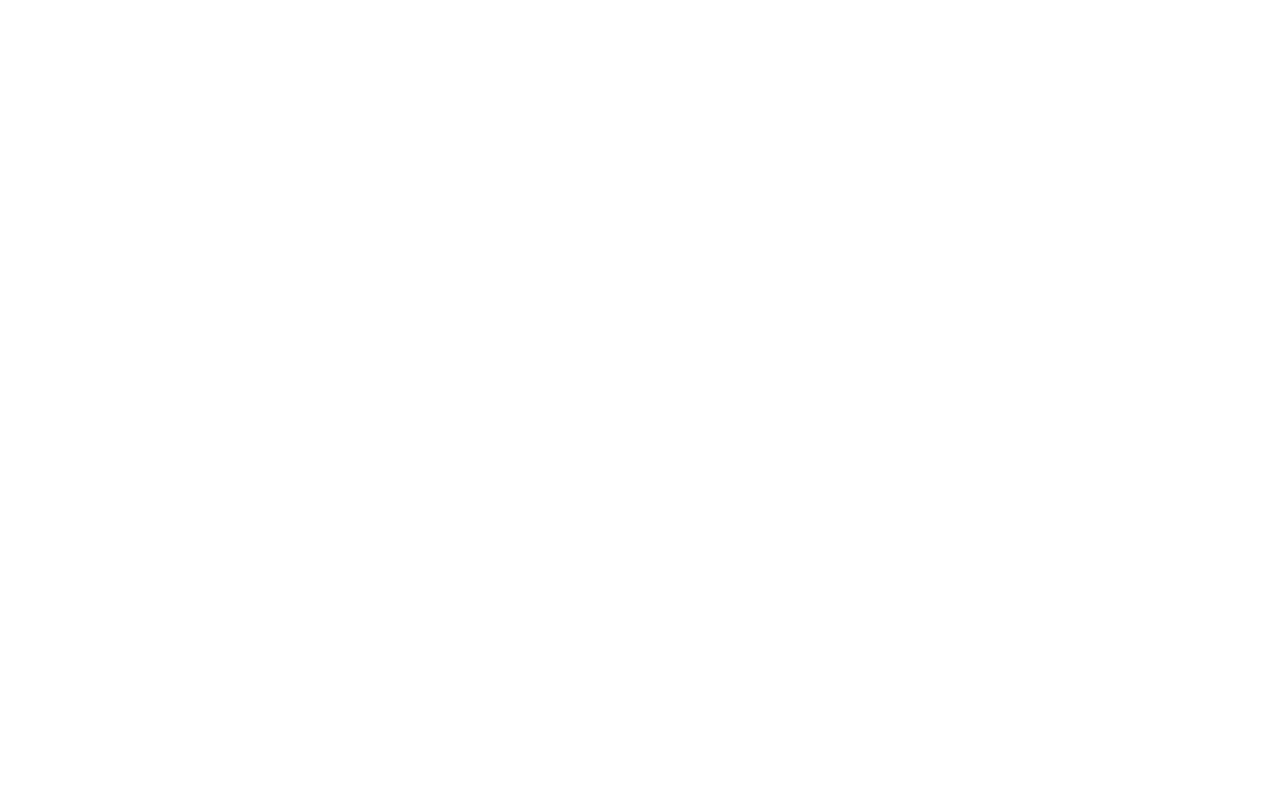
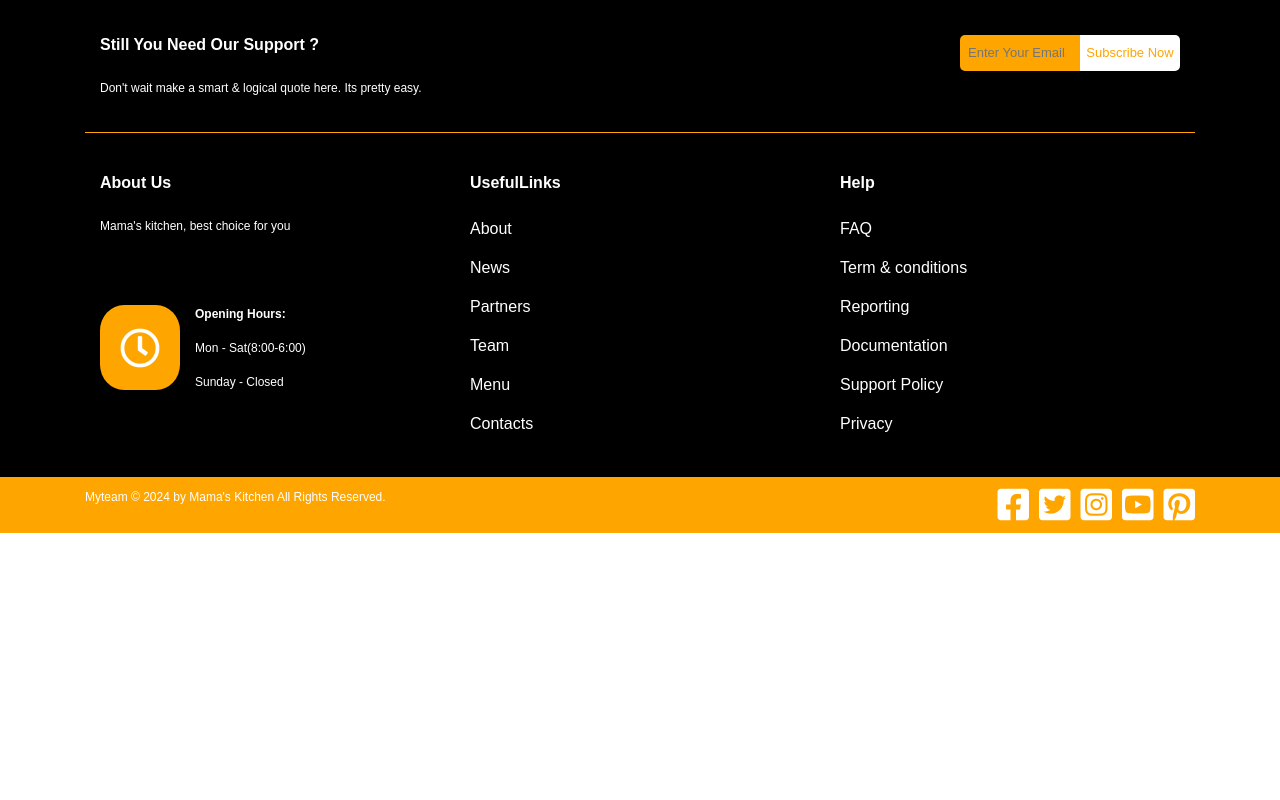
Before and after one commit to TranHoangXuanNguyen/PHP_WebBasicProject, a PHP site: page /phpmailer/app/components/footer.php in a window 1280 px wide. Before the commit the page is empty. Run offline with PHP 8.4, Linux system fonts and the light colour scheme.

Commit message:
#2-haupdate_footer

```diff
--- /dev/null
+++ b/app/assets/css/footer.css
@@ -0,0 +1,139 @@
+
+        *{
+                margin:0px;
+                padding:0px;
+                color:white;
+                font-family: arial;
+        }
+        footer{
+                background-color: black;
+
+        }
+        .container {
+                padding: 20px 30px 0px 30px;
+                width: 1300px;
+                margin: 0 auto;
+        }
+
+        .row:first-child {
+                border-bottom: 1px solid orange; /* Tạo đường gạch dưới */
+                padding-bottom: 10px; /* Thêm khoảng cách  */
+                margin-top: 15px;
+
+        }
+
+        .subscribe-form {
+                padding:0px;
+                font-size: 13px;
+                display: flex; /* Đặt chúng vào một dòng */
+                justify-content: flex-end;
+                /* border-radius: 3px;
+                border:1px solid orange;
+                align-items: center; */
+        }
+        .title p{
+               margin-bottom: 25px;
+               margin-top: 15px;
+
+        }
+        .subscribe-form input{
+                padding: 8px;
+                border: none;
+                border-radius: 5px 0 0 5px;
+                color: white;
+                background-color: orange;
+                width: 120px;
+                margin-right: 0; /* Đảm bảo không có khoảng cách bên phải */
+
+        }
+        .subscribe-form button{
+                color:orange;
+                background-color: white;
+                border-radius: 0px 5px 5px 0px;
+                width: 100px;
+                border:none;
+                padding:5px;
+                margin-left: 0; /* Đảm bảo không có khoảng cách bên trái */
+
+        }
+        .row:nth-child(2) {
+                margin-top: 40px; /* Thêm khoảng cách 20px phía trên hàng giữa */
+                margin-bottom: 25px;
+
+        }
+        .time{
+                margin-top:70px;
+                display:flex;
+
+                gap:15px;
+        }
+        .clock-icon{
+                display: flex; /* Kích hoạt Flexbox */
+                justify-content: center; /* Căn giữa icon theo chiều ngang */
+                align-items: center; /* Căn giữa icon theo chiều dọc */
+                flex: 0 0 80px; /* Chiều rộng và chiều cao của biểu tượng */
+                height: 85px; /* Đảm bảo biểu tượng hình vuông */
+                border-radius: 30%; /* Tạo khung hình tròn */
+                background-color: orange;
+                align-items: center;
+
+
+        }
+
+        ul{
+                list-style: none;
+        }
+        ul li {
+           margin-bottom: 15px; /* Tạo khoảng cách giữa các mục trong danh sách */
+        }
+        ul li a {
+                text-decoration: none; /* Xóa gạch chân */
+                color: white; /*Màu chữ*/
+        }
+
+        ul li a:hover {
+                color: orange; /* Thêm hiệu ứng màu khi hover */
+        }
+        .row:last-child{
+                display:flex;
+                justify-content: space-around;
+                align-items: center; /* Căn giữa theo chiều dọc */
+                background-color: orange;
+                width: 100vw; /* Full toàn bộ chiều ngang màn hình */
+                margin-left: calc(-50vw + 50%); /* Đưa phần tử ra khỏi giới hạn container */
+                padding: 10px 30px; /* Thêm khoảng cách padding */
+                text-align: center; /* Giúp căn giữa nội dung text */
+
+        }
+       .icon-right {
+                display: flex;
+                justify-content: flex-end; /* Căn giữa nội dung ngang */
+                align-items: center; /* Căn giữa nội dung dọc */
+                height: 100%; /* Đảm bảo full chiều cao */
+                padding-right: 55px; /* Thêm khoảng cách bên phải */
+        }
+        .text-under{
+                display: flex;
+                justify-content: flex-start; /* Căn giữa nội dung ngang */
+                align-items: center; /* Căn giữa nội dung dọc */
+                height: 100%; /* Đảm bảo full chiều cao */
+                padding-left: 55px; /* Thêm khoảng cách bên trái */
+                text-align: center;
+        }
+        /* .text-under p {
+
+        } */
+        .icon-right i {
+                margin-left: 10px; /* Tạo khoảng cách giữa các icon */
+                color: white; /* Màu icon */
+                }
+
+        .icon-right i:hover {
+                color: black; /* Thêm hiệu ứng khi hover */
+                }
+       p{
+        font-size: 12px;
+       }
+       h6{
+        margin-bottom: 25px;
+       }
--- a/app/components/footer.php
+++ b/app/components/footer.php
@@ -1 +1,91 @@
 <!-- code base -->
+<!DOCTYPE html>
+<html lang="vi">
+<head>
+  <meta charset="UTF-8">
+  <meta name="viewport" content="width=device-width, initial-scale=1.0">
+  <title>Footer Example</title>
+  <!-- Thêm liên kết đến Bootstrap CSS -->
+  <link href="https://stackpath.bootstrapcdn.com/bootstrap/4.5.2/css/bootstrap.min.css" rel="stylesheet">
+  <link href="https://cdnjs.cloudflare.com/ajax/libs/font-awesome/5.15.4/css/all.min.css" rel="stylesheet">
+  <link rel="stylesheet" href="../assets/css/footer.css">
+</head>
+<body>
+  <!-- Footer -->
+  <footer class="footer">
+        <div class="container">
+                <div class="row ">
+                        <div class="col-md-6 text-left">
+                              <div class="title">
+                                    <h6><b>Still You Need Our Support ?</b></h6>
+                                    <p>Don't wait make a smart & logical quote here. Its pretty easy.</p>
+                              </div>
+                        </div>
+                        <div class="col-md-6">
+                                <div class="subscribe-form">
+                                    <input type="email" placeholder="Enter Your Email" class="email-input">
+                                    <button>Subscribe Now</button>
+                                </div>
+                        </div>
+                </div>
+                <div class="row">
+                        <div class="col-md-4">
+                               <h6><b>About Us</b></h6>
+                               <p>Mama's kitchen, best choice for you</p>
+                               <div class="time">
+                                    <div class="clock-icon">
+                                                <i class="far fa-clock" style="font-size:40px"></i>
+                                                <!-- <i class="far fa-clock"></i> -->
+                                    </div>
+                                    <div class="time-text">
+                                              <p><strong>Opening Hours:</strong></p>
+                                              <p>Mon - Sat(8:00-6:00)</p>
+                                              <p>Sunday - Closed</p>
+                                    </div>
+                               </div>
+                        </div>
+                        <div class="col-md-4">
+                               <h6><b>UsefulLinks</b></h6>
+                               <ul>
+                                   <li><a href="#">About</a></li>
+                                   <li><a href="#">News</a></li>
+                                   <li><a href="#">Partners</a></li>
+                                   <li><a href="#">Team</a></li>
+                                   <li><a href="#">Menu</a></li>
+                                   <li><a href="#">Contacts</a></li>
+                               </ul>
+                        </div>
+                        <div class="col-md-4">
+                               <h6><b>Help</b></h6>
+                               <ul>
+                                   <li><a href="#">FAQ</a></li>
+                                   <li><a href="#">Term & conditions</a></li>
+                                   <li><a href="#">Reporting</a></li>
+                                   <li><a href="#">Documentation</a></li>
+                                   <li><a href="#">Support Policy</a></li>
+                                   <li><a href="#">Privacy</a></li>
+                               </ul>
+                        </div>
+
+                </div>
+
+                <div class="row">
+                        <div class="col-md-6 text-under">
+                                <p>Myteam © 2024 by Mama's Kitchen All Rights Reserved.</p>
+                        </div>
+                        <div class="col-md-6 icon-right">
+                                <i class="fab fa-facebook-square" style="font-size:36px;"></i>
+                                <i class="fab fa-twitter-square" style="font-size:36px;"></i>
+                                <i class="fab fa-instagram-square" style="font-size:36px;"></i>
+                                <i class="fab fa-youtube-square" style="font-size:36px;"></i>
+                                <i class="fab fa-pinterest-square" style="font-size:36px;"></i>
+                        </div>
+                </div>
+
+        </div>
+
+  </footer>
+
+
+</body>
+</html>
```
